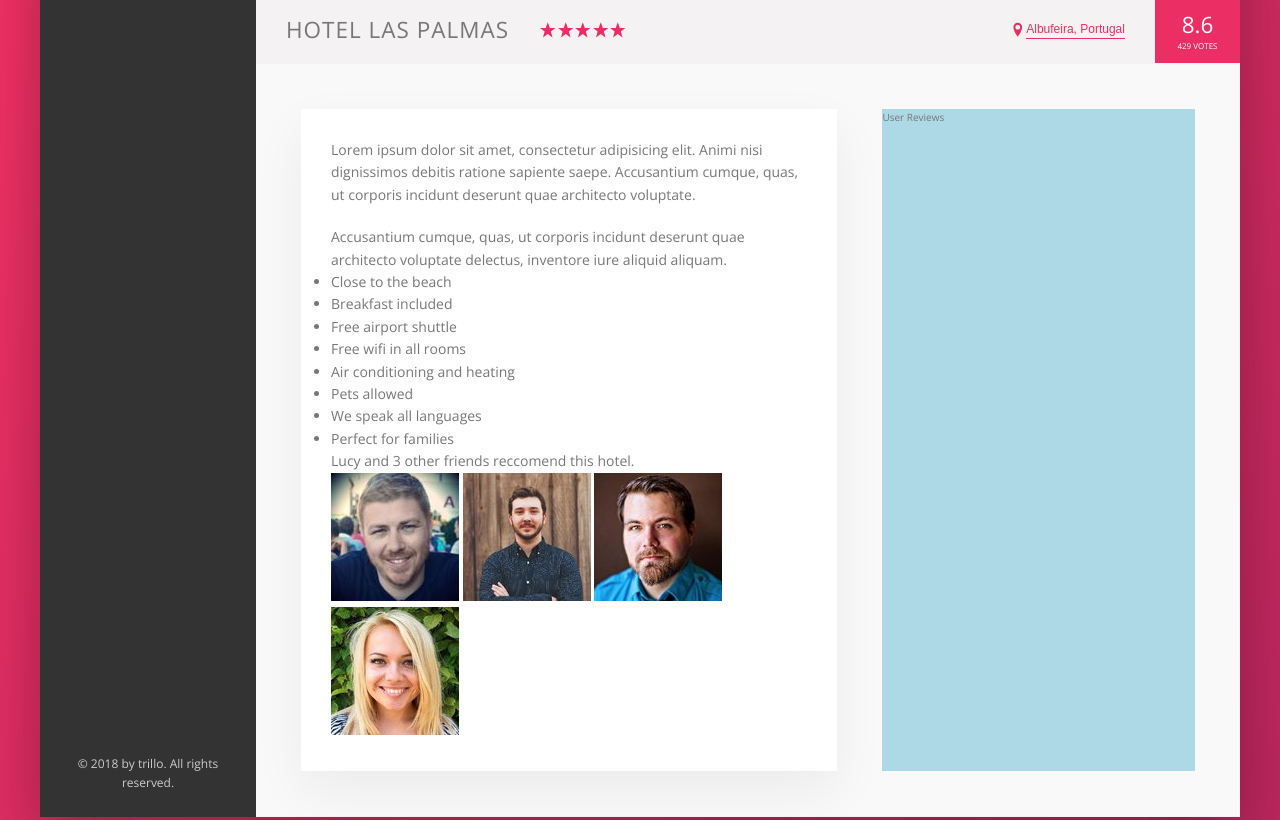
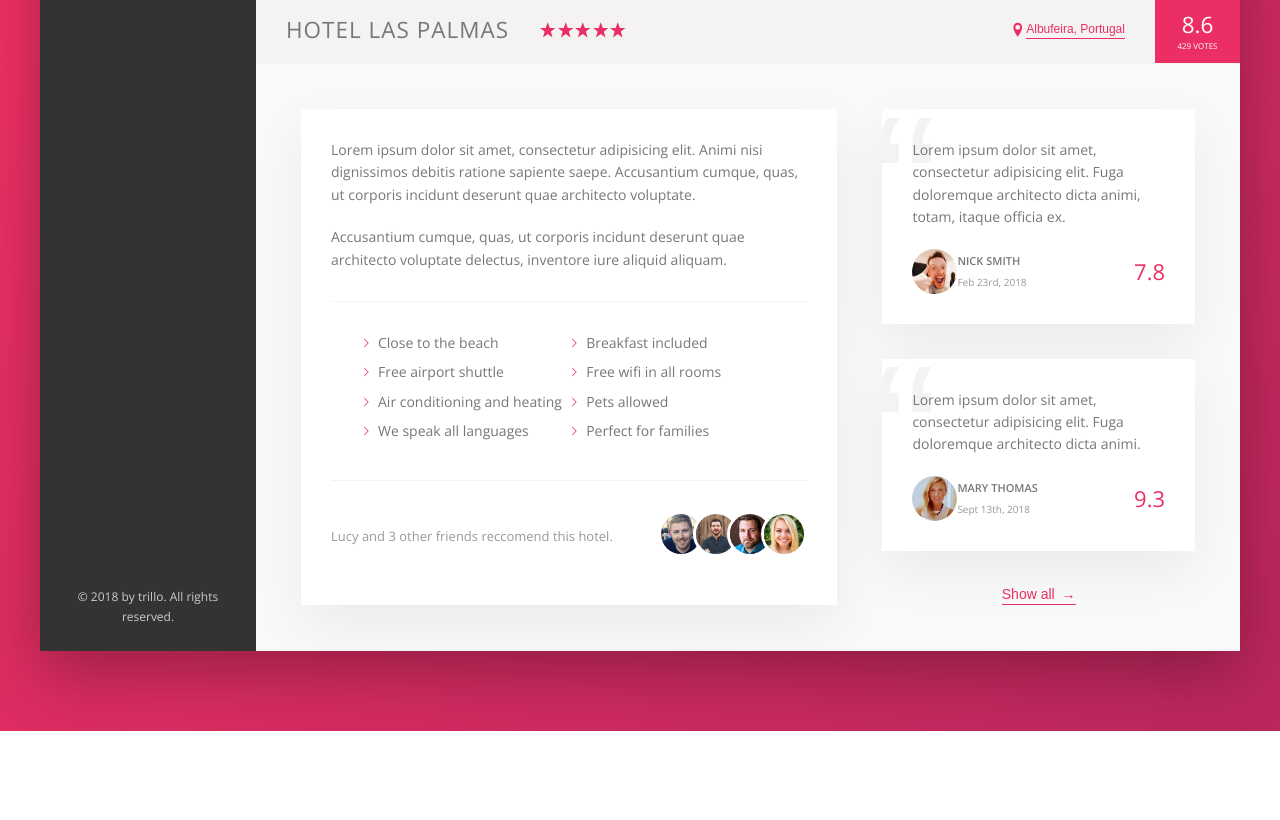
Before and after one commit to SuperBerny/advanced-css-and-sass, a website: page Trillo/starter/index.html in a window 1280 px wide. Shown: the part 538-1358 px from the top of the page. After the commit the page ends 1269 px from the top, so only its background shows below. Drawn offline with nearby package versions, Linux system fonts and the light colour scheme.

Commit message:
user reviews complete

```diff
--- a/Trillo/starter/index.html
+++ b/Trillo/starter/index.html
@@ -169,9 +169,38 @@
             </div>
 
             <div class="user-reviews">
-              User Reviews
+              <figure class="review">
+                <blockquote class="review__text">
+                  Lorem ipsum dolor sit amet, consectetur adipisicing elit. Fuga doloremque architecto dicta animi, totam, itaque officia ex.
+                </blockquote>
+                <figcaption class="review__user">
+                  <img src="img/user-1.jpg" alt="User 1" class="review__photo">
+                  <div class="review__user-box">
+                    <p class="review__user-name">Nick Smith</p>
+                    <p class="review__user-date">Feb 23rd, 2018</p>
+                  </div>
+                  <div class="review__rating">7.8</div>
+                </figcaption>
+              </figure>
+              <figure class="review">
+                <blockquote class="review__text">
+                  Lorem ipsum dolor sit amet, consectetur adipisicing elit. Fuga doloremque architecto dicta animi.
+                </blockquote>
+                <figcaption class="review__user">
+                  <img src="img/user-2.jpg" alt="User 2" class="review__photo">
+                  <div class="review__user-box">
+                    <p class="review__user-name">Mary Thomas</p>
+                    <p class="review__user-date">Sept 13th, 2018</p>
+                  </div>
+                  <div class="review__rating">9.3</div>
+                </figcaption>
+              </figure>
+
+              <button class="btn-inline">Show all <span>&rarr;</span></button>
             </div>
           </div>
+
+
         </main>
       </div>
 
--- a/Trillo/starter/sass/_components.scss
+++ b/Trillo/starter/sass/_components.scss
@@ -285,8 +285,17 @@
   cursor: pointer;
   transition: all .2s;
 
+  & span {
+    margin-left: 3px;
+    transition: margin-left .2s;
+  }
+
   &:hover {
     color: var(--color-grey-dark-1);
+
+    span {
+      margin-left: 8px;
+    }
   }
 
   &:focus {
@@ -321,6 +330,134 @@
 /////////////////////////////////////////////////
 // LIST
 
+.list {
+  list-style: none;
+  margin: 3rem 0;
+  padding: 3rem;
+  border-top: var(--line);
+  border-bottom: var(--line);
+
+  display: flex;
+  flex-wrap: wrap;
+
+  &__item {
+    flex: 0 0 50%;
+    margin-bottom: .7rem;
+  }
+
+  &__item::before {
+    content: '';
+    display: inline-block;
+    height: 1rem;
+    width: 1rem;
+    margin-right: .7rem;
+
+
+    //Older browsers
+    // background-image: url(../img/chevron-thin-right.svg);
+    // background-size: cover;
+
+    //Newer browsers - masks
+    background-color: var(--color-primary-pink);
+    -webkit-mask-image: url(../img/chevron-thin-right.svg);
+    -webkit-mask-size: cover;
+    mask-image: url(../img/chevron-thin-right.svg);
+    mask-size: cover;
+
+  }
+}
+
 
 /////////////////////////////////////////////////
 // RECOMMEND
+.recommend {
+  font-size: 1.3rem;
+  color: var(--color-grey-dark-3);
+
+  display: flex;
+  align-items: center;
+
+  &__count {
+    margin-right: auto;
+  }
+
+  &__friend {
+
+  }
+
+  &__photo {
+    box-sizing: content-box;
+    height: 4rem;
+    width: 4rem;
+    border-radius: 50%;
+    border: .3rem solid white;
+
+    &:not(:last-child) {
+      margin-right: -1.5rem;
+    }
+  }
+}
+
+
+/////////////////////////////////////////////////
+// REVIEWS
+
+.review {
+  background-color: #fff;
+  box-shadow: var(--shadow-light);
+  padding: 3rem;
+  margin-bottom: 3.5rem;
+  position: relative;
+  overflow: hidden;
+
+  &__text {
+    margin-bottom: 2rem;
+    position: relative;
+    z-index: 2;
+  }
+
+  &__user {
+    display: flex;
+    align-items: center;
+  }
+
+  &__photo {
+    height: 4.5rem;
+    width: 4.5rem;
+    border-radius: 50%;
+  }
+
+  &__user-box {
+    margin-right: auto;
+  }
+
+  &__user-name {
+    font-size: 1.1rem;
+    font-weight: 600;
+    text-transform: uppercase;
+    margin-bottom: .4rem;
+  }
+
+  &__user-date {
+    font-size: 1rem;
+    color: var(--color-grey-dark-3);
+  }
+
+  &__rating {
+    color: var(--color-primary-pink);
+    font-size: 2.2rem;
+    font-weight: 300;
+  }
+
+  &::before {
+    content: "\201C";
+    position: absolute;
+    top: -2.25rem;
+    left: -1rem;
+    line-height: 1;
+    font-size: 20rem;
+    color: var(--color-grey-light-2);
+    font-family: sans-serif;
+    z-index: 1;
+  }
+}
--- a/Trillo/starter/sass/_layout.scss
+++ b/Trillo/starter/sass/_layout.scss
@@ -41,10 +41,10 @@
   padding: 4.5rem;
   background-color: var(--color-grey-light-1);
   border-bottom: var(--line);
+  font-size: 1.4rem;
 }
 
 .description {
-  font-size: 1.4rem;
   background-color: #fff;
   box-shadow: var(--shadow-light);
   padding: 3rem;
@@ -53,6 +53,9 @@
 }
 
 .user-reviews {
-  background-color: lightblue;
   flex: 1;
+
+  display: flex;
+  flex-direction: column;
+  align-items: center;
 }
```
Also changed, not shown: Trillo/starter/css/style.css.
